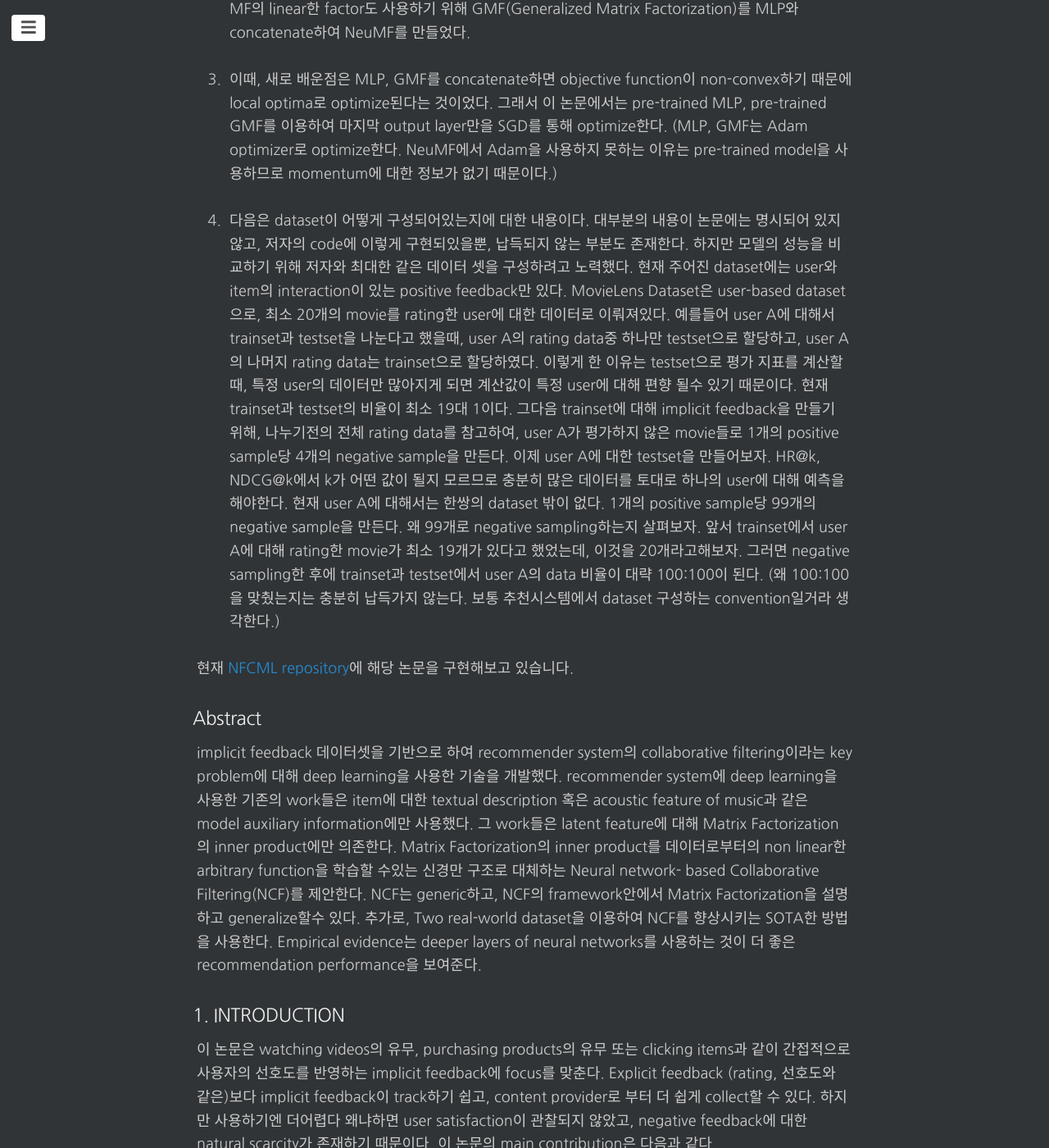
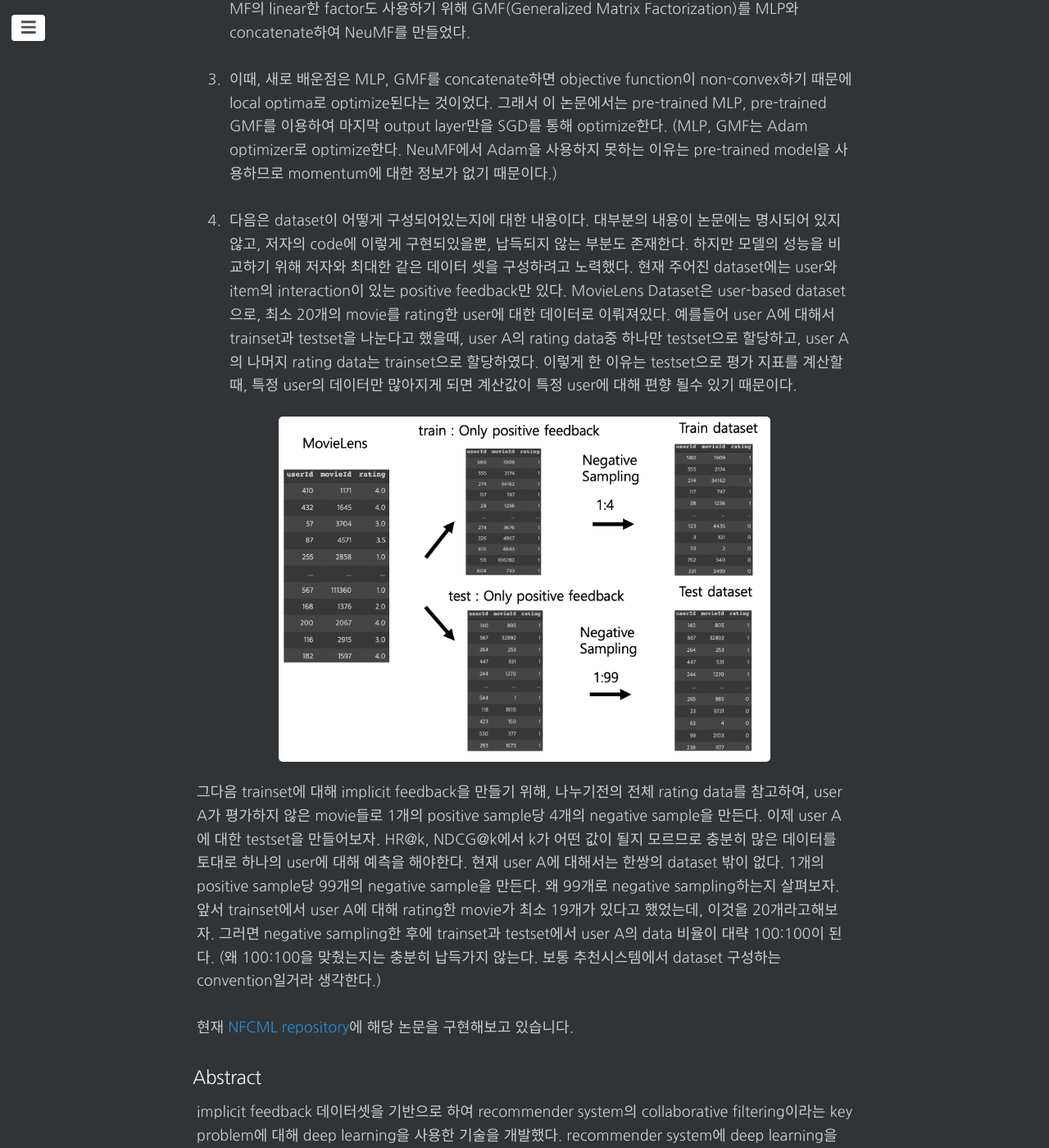
Before and after one commit to changhyeonnam/changhyeonnam.github.io, a Jekyll site: the page built from _posts/2021/2021-12-28-Neural_Collaborative_Filtering.md, in a window 1280 px wide and 1400 px high, scrolled down 671 px. Shown: the whole window at 82% size. Built offline with Jekyll 4.4.1, drawn with Linux system fonts in a browser that asks for light colours; nearby versions of some CDN libraries; formulas are drawn with MathJax 3; comment, search, counter and statistics services are not loaded.

Commit message:
update md

```diff
--- a/_posts/2021/2021-12-28-Neural_Collaborative_Filtering.md
+++ b/_posts/2021/2021-12-28-Neural_Collaborative_Filtering.md
@@ -23,7 +23,15 @@
 
 3. 이때, 새로 배운점은 MLP, GMF를 concatenate하면 objective function이 non-convex하기 때문에 local optima로 optimize된다는 것이었다. 그래서 이 논문에서는 pre-trained MLP, pre-trained GMF를 이용하여 마지막 output layer만을 SGD를 통해 optimize한다. (MLP, GMF는 Adam optimizer로 optimize한다. NeuMF에서 Adam을 사용하지 못하는 이유는 pre-trained model을 사용하므로 momentum에 대한 정보가 없기 때문이다.)
 
-4. 다음은 dataset이 어떻게 구성되어있는지에 대한 내용이다. 대부분의 내용이 논문에는 명시되어 있지 않고, 저자의 code에 이렇게 구현되있을뿐, 납득되지 않는 부분도 존재한다. 하지만 모델의 성능을 비교하기 위해 저자와 최대한 같은 데이터 셋을 구성하려고 노력했다. 현재 주어진 dataset에는 user와 item의 interaction이 있는 positive feedback만 있다. MovieLens Dataset은 user-based dataset으로, 최소 20개의 movie를 rating한 user에 대한 데이터로 이뤄져있다. 예를들어 user A에 대해서 trainset과 testset을 나눈다고 했을때, user A의 rating data중 하나만 testset으로 할당하고, user A의 나머지 rating data는 trainset으로 할당하였다. 이렇게 한 이유는 testset으로 평가 지표를 계산할때, 특정 user의 데이터만 많아지게 되면 계산값이 특정 user에 대해 편향 될수 있기 때문이다. 현재 trainset과 testset의 비율이 최소 19대 1이다. 그다음 trainset에 대해 implicit feedback을 만들기 위해, 나누기전의 전체 rating data를 참고하여, user A가 평가하지 않은 movie들로 1개의 positive sample당 4개의 negative sample을 만든다. 이제 user A에 대한 testset을 만들어보자. HR@k, NDCG@k에서 k가 어떤 값이 될지 모르므로 충분히 많은 데이터를 토대로 하나의 user에 대해 예측을 해야한다. 현재 user A에 대해서는 한쌍의 dataset 밖이 없다. 1개의 positive sample당 99개의 negative sample을 만든다. 왜 99개로 negative sampling하는지 살펴보자. 앞서 trainset에서 user A에 대해 rating한 movie가 최소 19개가 있다고 했었는데, 이것을 20개라고해보자. 그러면 negative sampling한 후에 trainset과 testset에서 user A의 data 비율이 대략 100:100이 된다. (왜 100:100을 맞췄는지는 충분히 납득가지 않는다. 보통 추천시스템에서 dataset 구성하는 convention일거라 생각한다.)
+4. 다음은 dataset이 어떻게 구성되어있는지에 대한 내용이다. 대부분의 내용이 논문에는 명시되어 있지 않고, 저자의 code에 이렇게 구현되있을뿐, 납득되지 않는 부분도 존재한다. 하지만 모델의 성능을 비교하기 위해 저자와 최대한 같은 데이터 셋을 구성하려고 노력했다. 현재 주어진 dataset에는 user와 item의 interaction이 있는 positive feedback만 있다. MovieLens Dataset은 user-based dataset으로, 최소 20개의 movie를 rating한 user에 대한 데이터로 이뤄져있다. 예를들어 user A에 대해서 trainset과 testset을 나눈다고 했을때, user A의 rating data중 하나만 testset으로 할당하고, user A의 나머지 rating data는 trainset으로 할당하였다. 이렇게 한 이유는 testset으로 평가 지표를 계산할때, 특정 user의 데이터만 많아지게 되면 계산값이 특정 user에 대해 편향 될수 있기 때문이다.
+
+  <div class="center">
+    <figure>
+      <a href="/images/2021/Rec_sys/ncf/ng.png"><img src="/images/2021/Rec_sys/ncf/ng.png" width="600"  ></a>
+    </figure>
+  </div>
+
+그다음 trainset에 대해 implicit feedback을 만들기 위해, 나누기전의 전체 rating data를 참고하여, user A가 평가하지 않은 movie들로 1개의 positive sample당 4개의 negative sample을 만든다. 이제 user A에 대한 testset을 만들어보자. HR@k, NDCG@k에서 k가 어떤 값이 될지 모르므로 충분히 많은 데이터를 토대로 하나의 user에 대해 예측을 해야한다. 현재 user A에 대해서는 한쌍의 dataset 밖이 없다. 1개의 positive sample당 99개의 negative sample을 만든다. 왜 99개로 negative sampling하는지 살펴보자. 앞서 trainset에서 user A에 대해 rating한 movie가 최소 19개가 있다고 했었는데, 이것을 20개라고해보자. 그러면 negative sampling한 후에 trainset과 testset에서 user A의 data 비율이 대략 100:100이 된다. (왜 100:100을 맞췄는지는 충분히 납득가지 않는다. 보통 추천시스템에서 dataset 구성하는 convention일거라 생각한다.)
 
 현재 [NFCML repository](https://github.com/changhyeonnam/NCFML)에 해당 논문을 구현해보고 있습니다.
 
```
Also changed, not shown: images/2021/Rec_sys/ncf/ng.png (added).
